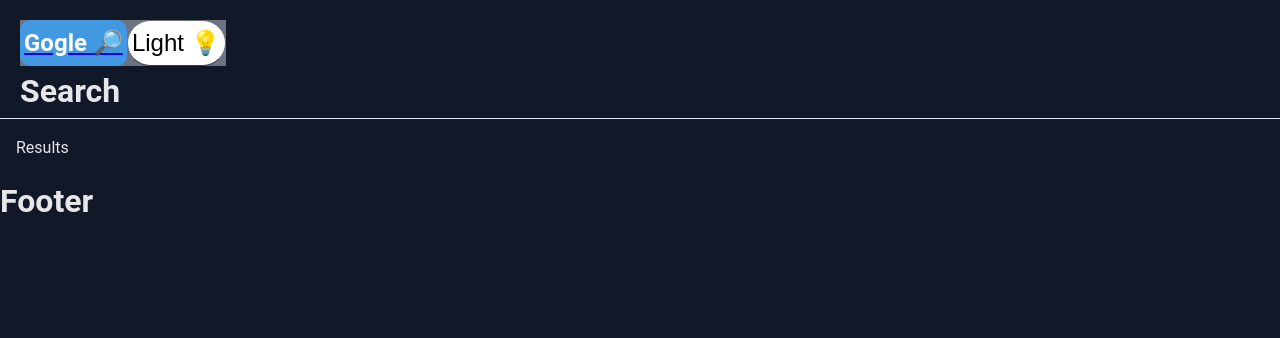
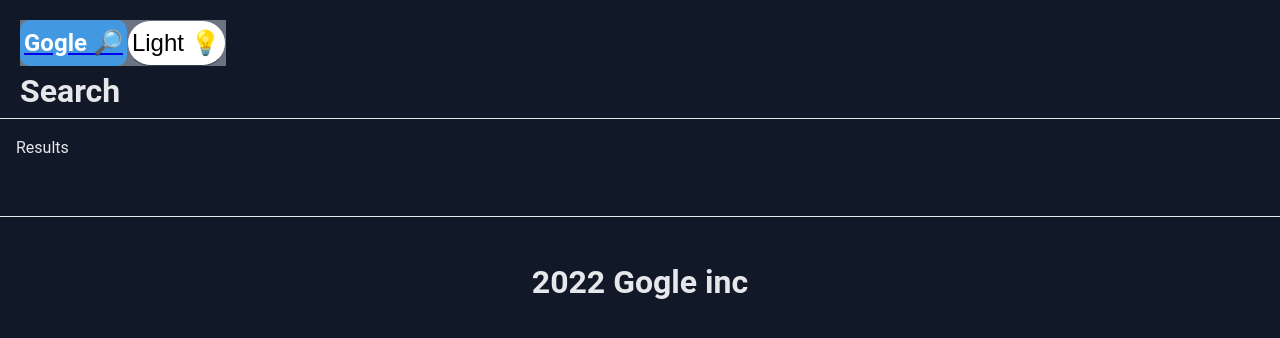
Before and after one commit to Mekarosi/google-clone-app, a React (Create React App) app: page /search in a window 1280 px wide. Shown: the top 338 px of the page. Built offline with nearby package versions, Linux system fonts and the light colour scheme.

Commit message:
Style the footer

```diff
--- a/src/App.css
+++ b/src/App.css
@@ -85,6 +85,20 @@ Link p .navbar-links {
   padding: 1rem;
 }
 
+/* Footer */
+.footer-body {
+  text-align: center;
+  padding: 2.5rem;
+  margin-top: 2.5rem;
+  border-top: 1px solid #6B7280;
+  border-color: #E5E7EB;
+}
+
+.footer-body .dark {
+  border-color: #374151;
+}
+
+
 @media (max-width: 786px) {
 
 }
--- a/src/components/Footer.jsx
+++ b/src/components/Footer.jsx
@@ -2,8 +2,8 @@ import React from 'react'
 
 export const Footer = () => {
   return (
-    <div>
-        <h1>Footer</h1>
+    <div className='footer-body .dark'>
+        <h1>{new Date().getFullYear()} Gogle inc</h1>
     </div>
   )
 }
```
